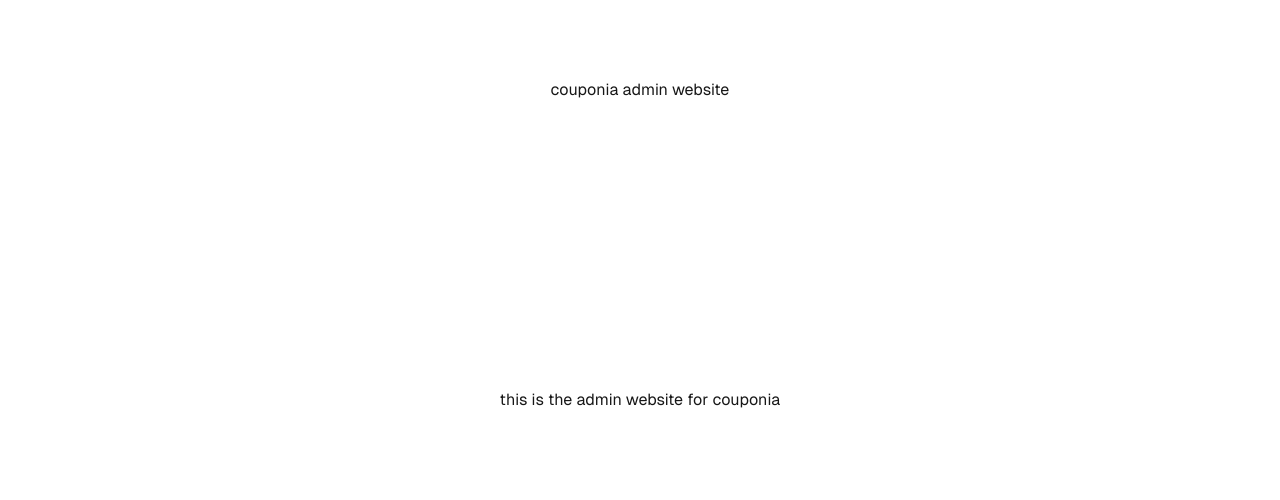
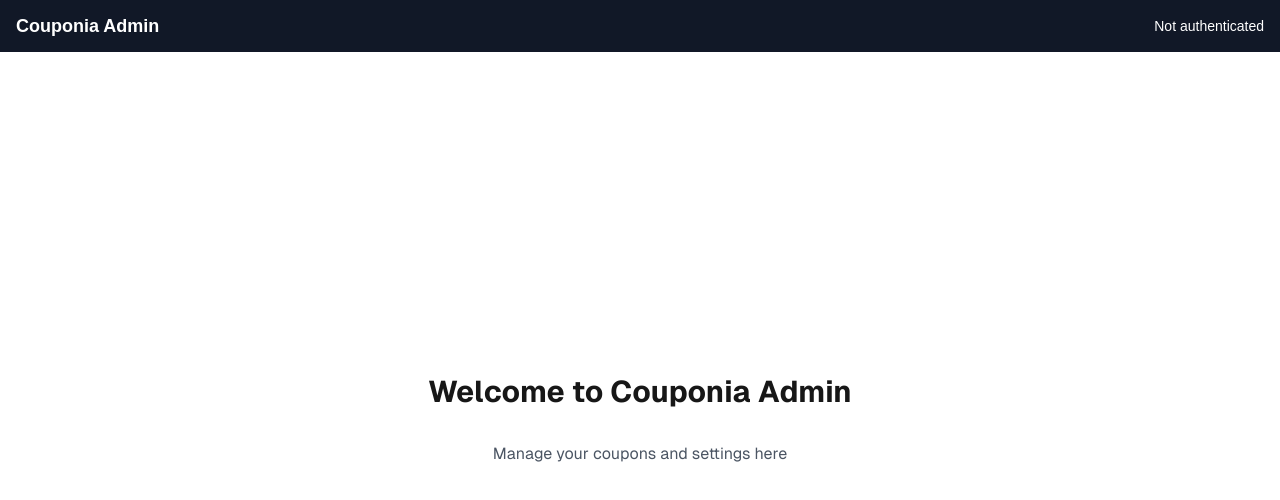
Before and after one commit to couponia/couponia, a Next.js app in the folder apps/admin/: page / in a window 1280 px wide. Shown: the top 500 px of the page. Built offline with nearby package versions, Linux system fonts and the light colour scheme; no server answers.

Commit message:
Add Navigation component and update admin layout

```diff
--- /dev/null
+++ b/apps/admin/app/components/Navigation.tsx
@@ -0,0 +1,65 @@
+'use client';
+
+import { useEffect, useState } from 'react';
+
+interface GitHubUser {
+  login: string;
+  avatar_url: string;
+  name: string | null;
+}
+
+export default function Navigation() {
+  const [user, setUser] = useState<GitHubUser | null>(null);
+  const [loading, setLoading] = useState(true);
+
+  useEffect(() => {
+    const fetchGitHubUser = async () => {
+      try {
+        const response = await fetch('https://api.github.com/user', {
+          headers: {
+            Accept: 'application/vnd.github.v3+json',
+          },
+          // This will include credentials (cookies) in the request
+          credentials: 'include',
+        });
+
+        if (response.ok) {
+          const userData = await response.json();
+          setUser(userData);
+        } else {
+          console.error('Failed to fetch GitHub user');
+        }
+      } catch (error) {
+        console.error('Error fetching GitHub user:', error);
+      } finally {
+        setLoading(false);
+      }
+    };
+
+    fetchGitHubUser();
+  }, []);
+
+  return (
+    <nav className="w-full px-4 py-3 bg-gray-900 text-white">
+      <div className="max-w-7xl mx-auto flex justify-between items-center">
+        <div className="font-bold text-lg">Couponia Admin</div>
+        <div className="flex items-center gap-4">
+          {loading ? (
+            <div className="text-sm">Loading...</div>
+          ) : user ? (
+            <div className="flex items-center gap-3">
+              <img
+                src={user.avatar_url}
+                alt={`${user.login}'s avatar`}
+                className="w-8 h-8 rounded-full"
+              />
+              <span className="text-sm">{user.name || user.login}</span>
+            </div>
+          ) : (
+            <div className="text-sm">Not authenticated</div>
+          )}
+        </div>
+      </div>
+    </nav>
+  );
+}
--- a/apps/admin/app/layout.tsx
+++ b/apps/admin/app/layout.tsx
@@ -1,6 +1,7 @@
 import type { Metadata } from "next";
 import localFont from "next/font/local";
 import "./globals.css";
+import Navigation from "./components/Navigation";
 
 const geistSans = localFont({
   src: "./fonts/GeistVF.woff",
@@ -14,8 +15,8 @@ const geistMono = localFont({
 });
 
 export const metadata: Metadata = {
-  title: "Create Next App",
-  description: "Generated by create next app",
+  title: "Couponia Admin",
+  description: "Admin dashboard for Couponia",
 };
 
 export default function RootLayout({
@@ -28,7 +29,10 @@ export default function RootLayout({
       <body
         className={`${geistSans.variable} ${geistMono.variable} antialiased`}
       >
-        {children}
+        <Navigation />
+        <main>
+          {children}
+        </main>
       </body>
     </html>
   );
--- a/apps/admin/app/page.tsx
+++ b/apps/admin/app/page.tsx
@@ -1,12 +1,10 @@
 export default function Home() {
   return (
-    <div className="grid grid-rows-[20px_1fr_20px] items-center justify-items-center min-h-screen p-8 pb-20 gap-16 sm:p-20 font-[family-name:var(--font-geist-sans)]">
-     <h1>
-      couponia admin website
-     </h1>
-     <p>
-      this is the admin website for couponia
-     </p>
+    <div className="flex flex-col items-center justify-center min-h-[calc(100vh-64px)] p-8 pb-20 gap-8 sm:p-20 font-[family-name:var(--font-geist-sans)]">
+      <h1 className="text-3xl font-bold">Welcome to Couponia Admin</h1>
+      <p className="text-gray-600 dark:text-gray-400">
+        Manage your coupons and settings here
+      </p>
     </div>
   );
 }
```
